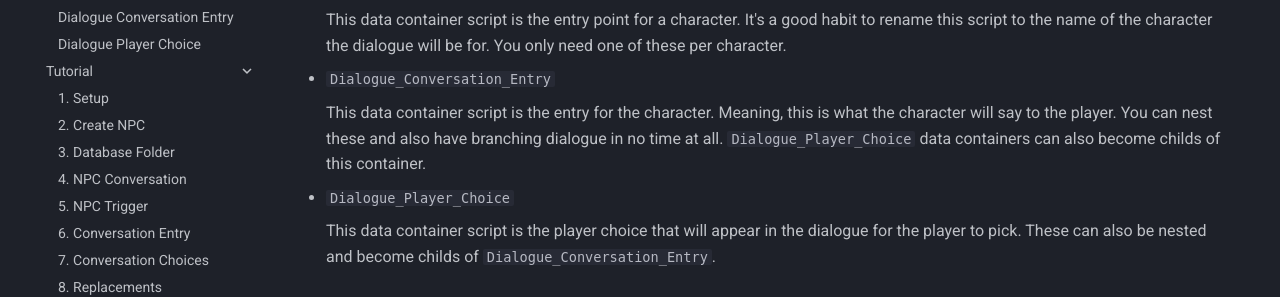
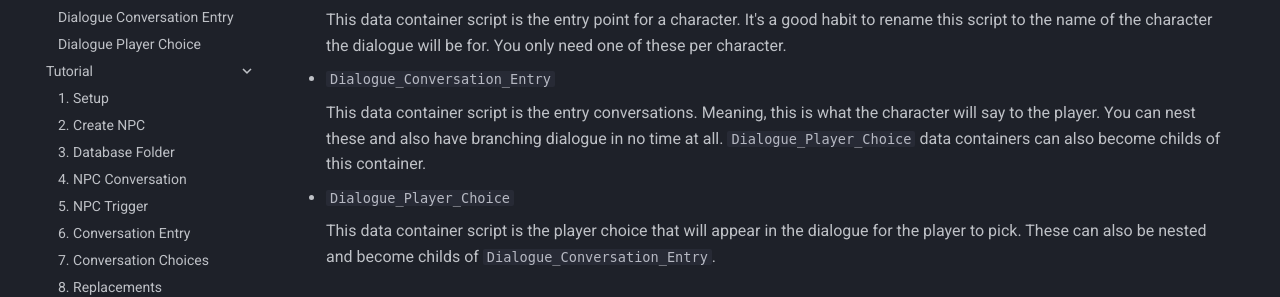
Before and after one commit to CommanderFoo/Core-Dialogue-System-Docs, an MkDocs documentation site: the page built from docs/how.md, in a window 1280 px wide. Shown: the part 438-735 px from the top of the page. Built offline with MkDocs 1.6.1 and Material for MkDocs 9.7.7, drawn with Linux system fonts in a browser that asks for light colours; some web fonts are replaced.

Commit message:
doc fixes

```diff
--- a/docs/how.md
+++ b/docs/how.md
@@ -12,7 +12,7 @@ The key things to take away from this is there are 3 data container scripts that
 
  -  `Dialogue_Conversation_Entry`
 
-	This data container script is the entry for the character.  Meaning, this is what the character will say to the player.  You can nest these and also have branching dialogue in no time at all.  `Dialogue_Player_Choice` data containers can also become childs of this container.
+	This data container script is the entry conversations.  Meaning, this is what the character will say to the player.  You can nest these and also have branching dialogue in no time at all.  `Dialogue_Player_Choice` data containers can also become childs of this container.
 
  -  `Dialogue_Player_Choice`
 
```
Also changed, not shown: docs/credits.md (+1 -1 lines).
